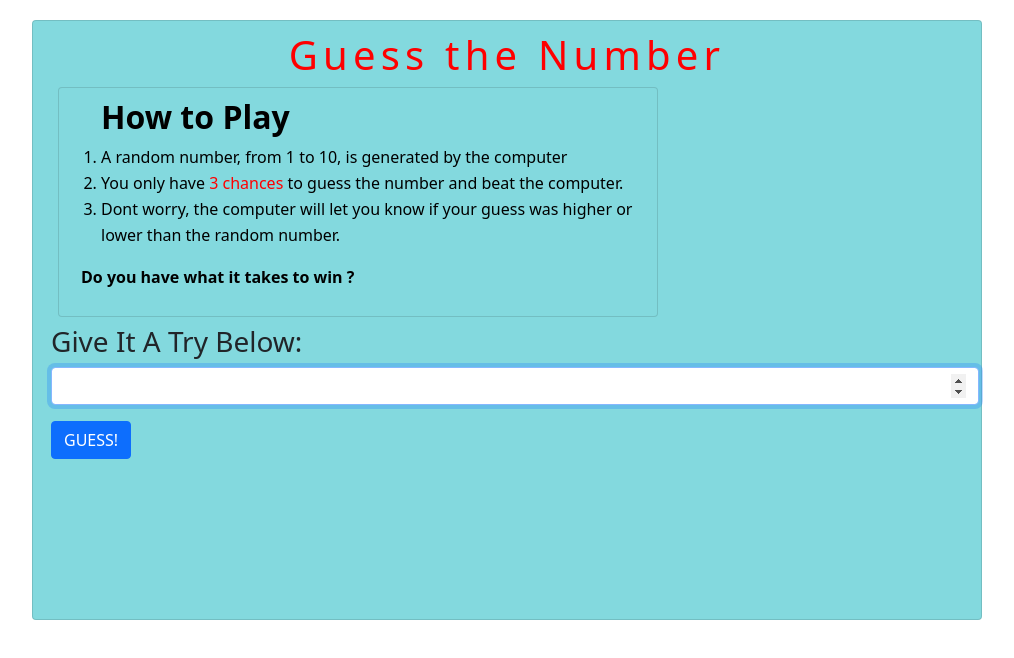
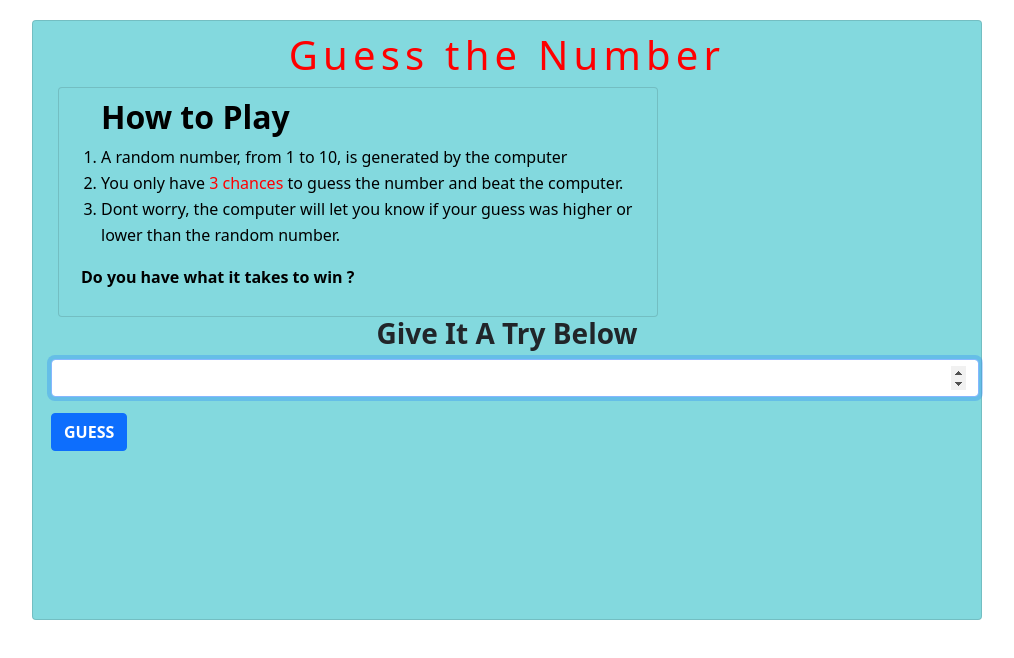
Before and after one commit to ML-ex/Number-Game, a React app: page / in a window 1280 px wide. Shown: the top 658 px of the page, without its empty margins (133-1147 px from the left). Built offline with nearby package versions, Linux system fonts and the light colour scheme; the HTML template or start-up script is replaced by a standard one.

Commit message:
center and bold h3 titles

```diff
--- a/src/homepage/Game.js
+++ b/src/homepage/Game.js
@@ -1,4 +1,5 @@
 import React, { Component } from 'react';
+
 
 class Game extends Component {
 
@@ -11,7 +12,7 @@ class Game extends Component {
             lowOrHi: "",
             guessCount: 1,
             classLastResult: "",
-            classButtonNewGame: 'd-none'
+            classButtonNewGame: 'd-none',
         };
 
         this.checkGuess = this.checkGuess.bind(this);
@@ -57,11 +58,10 @@ class Game extends Component {
                     lowOrHi: "",
                     classLastResult: "m-1 p-1 bg-danger",
                     classButtonNewGame: "btn btn-primary m-2",
+
                 });
                 this.submitGuess.setAttribute("disabled", "disabled");
                 this.guessNumber.setAttribute("disabled", "disabled");
-
-
             } else if (guessValue > randomValue) {
                 this.setState({
                     lastResult: "Wrong!",
@@ -83,9 +83,9 @@ class Game extends Component {
         return(
             <div>
                 <form className="form-inline" onSubmit={this.checkGuess}>
-                        <h3 className="m-2">Give It A Try Below:</h3>
+                        <h3 style = {{textAlign: "center",fontWeight:"bold"}}>Give It A Try Below</h3>
                         <input name="guessNumber" type="number" min="1" max="10" ref={(input) => {this.guessNumber = input;}} className="form-control m-2"/>
-                        <button type="submit" ref={(button) => {this.submitGuess = button;}} className="btn btn-primary m-2">GUESS!</button>
+                        <button type="submit" ref={(button) => {this.submitGuess = button;}} className="btn btn-primary m-2" style ={{fontWeight:"bold"}}>GUESS</button>
                 </form>
                 <div>
                     <p className="m-2">{this.state.guesses}</p>
```
